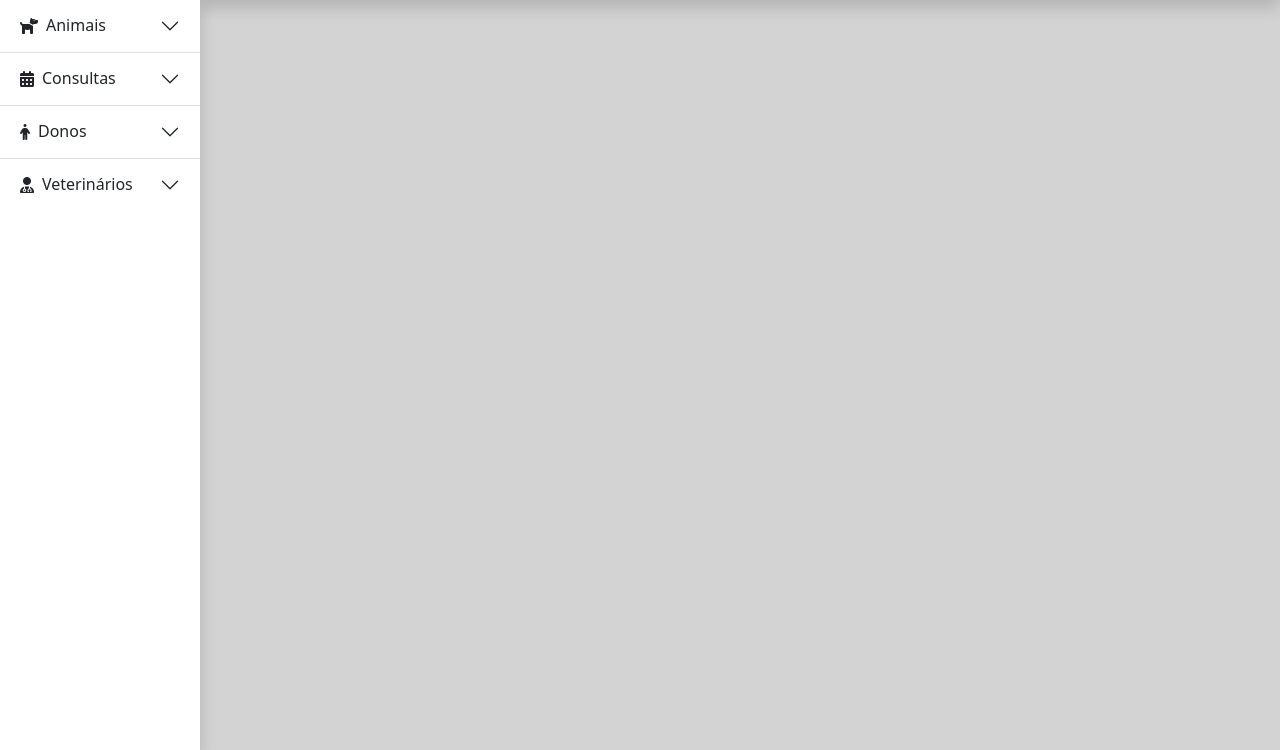
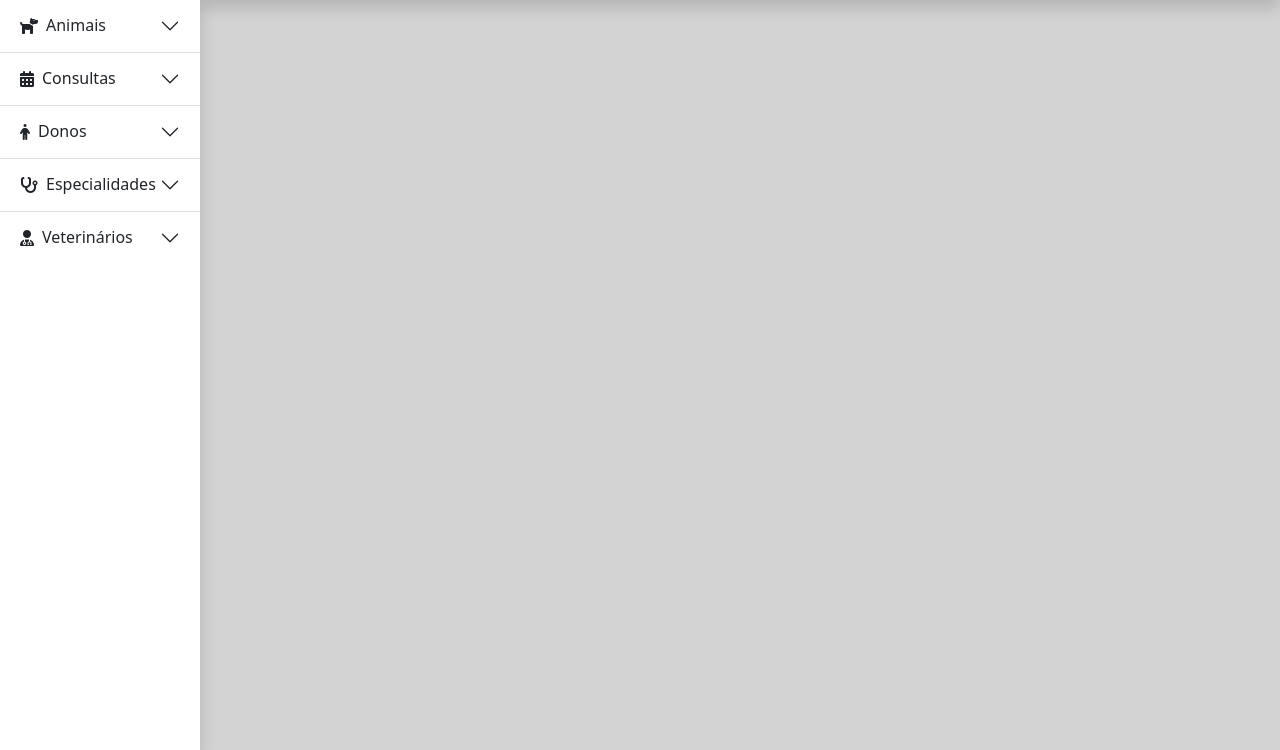
Before and after one commit to eliezer-chaves/VetService, a PHP site: page / in a window 1280 px wide. Shown: the part 50-800 px from the top of the page. Run offline with PHP 8.4, Linux system fonts and the light colour scheme; some libraries are stand-ins or nearby versions.

Commit message:
ajuste da sidebar na pagina index

```diff
--- a/index.php
+++ b/index.php
@@ -46,7 +46,6 @@
       <!-- Sidebar -->
       <div class="bg-white shadow" id="sidebar">
         <div class="accordion accordion-flush" id="accordion">
-
           <!-- Item do accordion -->
           <div class="accordion-item">
             <h2 class="accordion-header" id="accordion-animais-header">
@@ -95,6 +94,24 @@
               </div>
             </div>
           </div>
+
+          <!-- Item do accordion -->
+          <div class="accordion-item">
+            <h2 class="accordion-header" id="accordion-consultas-header">
+              <button class="accordion-button collapsed" type="button" data-bs-toggle="collapse" data-bs-target="#accordion-especialidades">
+                <i class="me-2 fa-solid fa-stethoscope"></i>Especialidades
+              </button>
+            </h2>
+            <div id="accordion-especialidades" class="accordion-collapse collapse">
+              <div class="">
+                <div class="list-group">
+                  <a href="view/pages/add_especialidade.php" class="list-group-item list-group-item-action" aria-current="true">Adicionar especialidade</a>
+                  <a href="view/pages/load_especialidades.php" class="list-group-item list-group-item-action">Listar especialidades</a>
+                </div>
+              </div>
+            </div>
+          </div>
+
           <!-- Item do accordion -->
           <div class="accordion-item">
             <h2 class="accordion-header" id="accordion-consultas-header">
@@ -111,7 +128,6 @@
               </div>
             </div>
           </div>
-
         </div>
       </div>
       <!-- Content -->
@@ -119,10 +135,7 @@
 
       </div>
     </div>
-    <!-- Footer -->
-    <footer class="bg-primary shadow" id="footer">
 
-    </footer>
     <script></script>
 </body>
 
```
